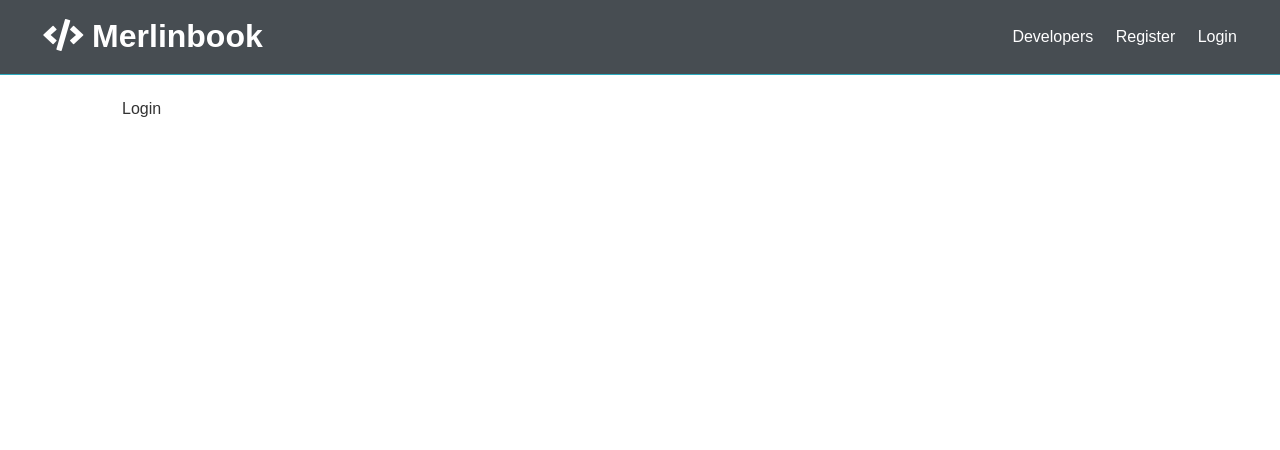
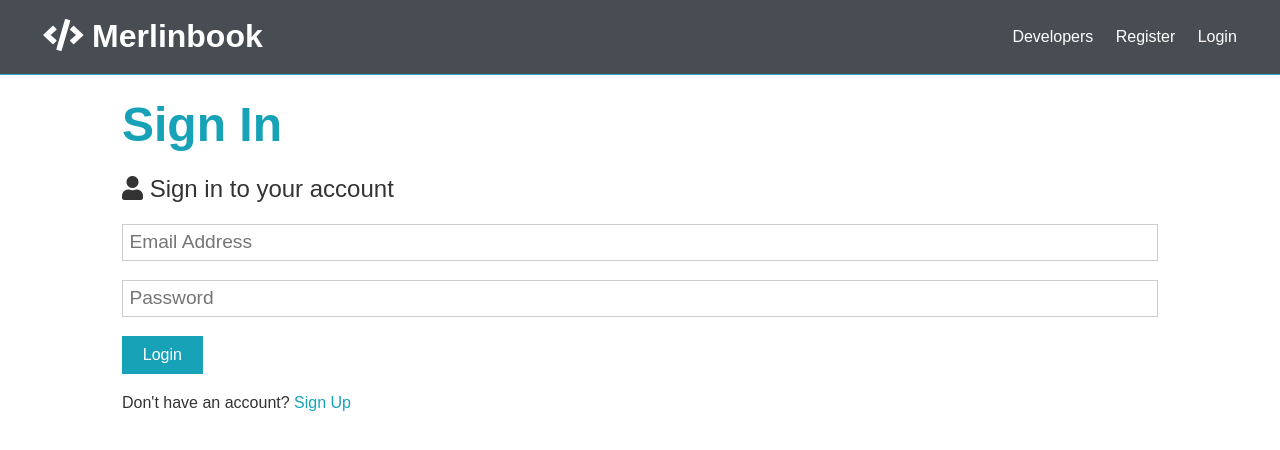
Before and after one commit to ZehaIrawan/MerlinBook-Nodejs, a React (Create React App) app in the folder client/: page /login in a window 1280 px wide. Shown: the top 450 px of the page. Built offline with nearby package versions, Linux system fonts and the light colour scheme.

Commit message:
create login form

```diff
--- a/client/src/components/auth/Login.js
+++ b/client/src/components/auth/Login.js
@@ -1,7 +1,63 @@
-import React from 'react';
+import React, { Fragment, useState } from 'react';
+import {Link} from 'react-router-dom'
 
 const Login = () => {
-  return <div>Login</div>;
+  const [formData, setFormData] = useState({
+    email: '',
+    password: '',
+  });
+
+  const { email, password} = formData;
+
+  const onChange = e =>
+    setFormData({
+      ...formData,
+      [e.target.name]: e.target.value
+    });
+
+  const onSubmit = async e => {
+    e.preventDefault();
+      console.log('Success')
+  };
+
+  return (
+    <Fragment>
+      <h1 className='large text-primary'>Sign In</h1>
+      <p className='lead'>
+        <i className='fas fa-user' /> Sign in to your account
+      </p>
+      <form className='form' onSubmit={e => onSubmit(e)}>
+
+
+
+          <input
+            type='email'
+            placeholder='Email Address'
+            name='email'
+            value={email}
+            onChange={e => onChange(e)}
+            required
+          />
+
+
+        <div className='form-group'>
+          <input
+            type='password'
+            placeholder='Password'
+            name='password'
+            value={password}
+            onChange={e => onChange(e)}
+            minLength='6'
+          />
+        </div>
+
+        <input type='submit' className='btn btn-primary' value='Login' />
+      </form>
+      <p className='my-1'>
+      Don't have an account? <Link to='/register'>Sign Up</Link>
+      </p>
+    </Fragment>
+  );
 };
 
 export default Login;
--- a/client/src/components/auth/Register.js
+++ b/client/src/components/auth/Register.js
@@ -1,5 +1,5 @@
 import React, { Fragment, useState } from 'react';
-
+import {Link} from 'react-router-dom'
 
 const Register = () => {
   const [formData, setFormData] = useState({
@@ -80,7 +80,7 @@
         <input type='submit' className='btn btn-primary' value='Register' />
       </form>
       <p className='my-1'>
-        Already have an account? <a href='login.html'>Sign In</a>
+        Already have an account? <Link to='/login'>Sign In</Link>
       </p>
     </Fragment>
   );
```
